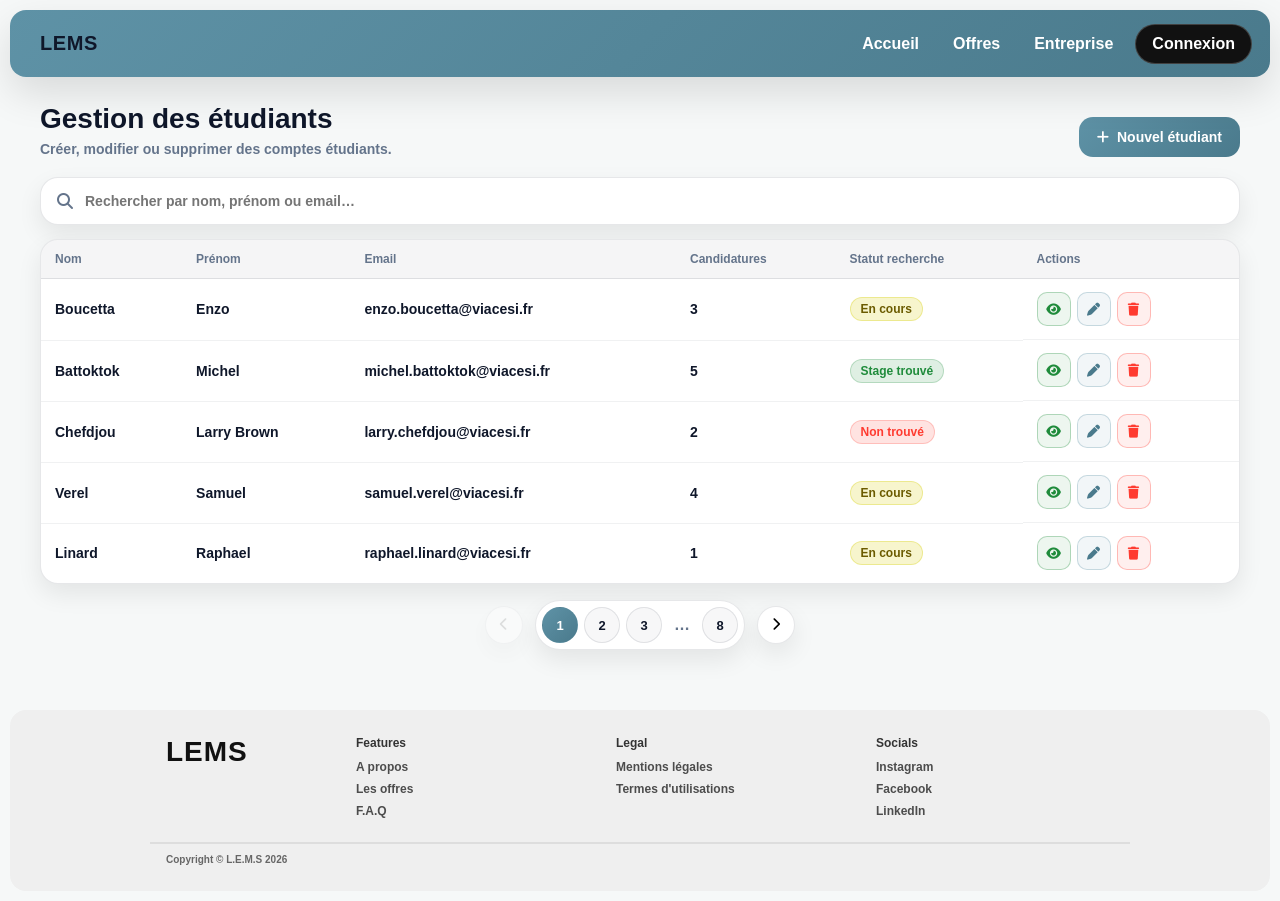
After one commit to LarryBrown802/Projet-dev-web, a PHP site: page /index.php?page=student_admin in a window 1280 px wide. The commit adds this page. Run offline with PHP 8.4, Linux system fonts and the light colour scheme.

Commit message:
Finalisation des redirections entre les pages avec php et twig

```diff
--- a/public/index.php
+++ b/public/index.php
@@ -15,6 +15,9 @@ use App\Controllers\CompanyPilotController;
 use App\Controllers\StudentPilotController;
 use App\Controllers\DashboardAdminController;
 use App\Controllers\OfferAdminController;
+use App\Controllers\CompanyAdminController;
+use App\Controllers\PilotAdminController;
+use App\Controllers\StudentAdminController;
 use Twig\Environment;
 use Twig\Loader\FilesystemLoader;
 
@@ -104,7 +107,22 @@ switch ($page) {
         $controller->index();
         break;
 
-    // ===== ADMIN ET PILOTES =====
+    case 'company_admin':
+        requireRole('admin');
+        $controller = new CompanyAdminController($twig);
+        $controller->index();
+        break;
+
+    case 'pilot_admin':
+        requireRole('admin');
+        $controller = new PilotAdminController($twig);
+        $controller->index();
+        break;
+
+    case 'student_admin':
+        $controller = new StudentAdminController($twig);
+        $controller->index();
+        break;
 
     // ===== DECONNEXION =====
     case 'logout':
--- /dev/null
+++ b/src/Controllers/StudentAdminController.php
@@ -0,0 +1,23 @@
+<?php
+
+namespace App\Controllers;
+
+use Twig\Environment;
+
+class StudentAdminController
+{
+    private Environment $twig;
+
+    public function __construct(Environment $twig)
+    {
+        $this->twig = $twig;
+    }
+
+    public function index(): void
+    {
+        echo $this->twig->render('student_admin.html.twig', [
+            'current_page' => 'student',
+        ]);
+
+    }
+}
--- a/templates/base.html.twig
+++ b/templates/base.html.twig
@@ -26,9 +26,9 @@
                 {% if session.role == 'admin' %}
                     <a href="/index.php?page=dashboard_admin"     class="{% if current_page == 'dashboard_admin' %}active{% endif %}">Dashboard</a>
                     <a href="/index.php?page=offer_admin" class="{% if current_page == 'offer_admin' %}active{% endif %}">Gérer offres</a>
-                    <a href="/index.php?page=gestion-entreprises"  class="{% if current_page == 'entreprises' %}active{% endif %}">Entreprises</a>
-                    <a href="/index.php?page=gestion-pilotes"   class="{% if current_page == 'pilotes' %}active{% endif %}">Pilotes</a>
-                    <a href="/index.php?page=gestion-etudiants"   class="{% if current_page == 'etudiants' %}active{% endif %}">Étudiants</a>
+                    <a href="/index.php?page=company_admin"  class="{% if current_page == 'company_admin' %}active{% endif %}">Entreprises</a>
+                    <a href="/index.php?page=pilot_admin"   class="{% if current_page == 'pilot_admin' %}active{% endif %}">Pilotes</a>
+                    <a href="/index.php?page=student_admin"   class="{% if current_page == 'student_admin' %}active{% endif %}">Étudiants</a>
 
                 {# ===== LIENS PILOTE ===== #}
                 {% elseif session.role == 'pilote' %}
--- /dev/null
+++ b/templates/student_admin.html.twig
@@ -0,0 +1,115 @@
+{% extends 'base.html.twig' %}
+
+{% block title %}Student{% endblock %}
+
+{% block stylesheets %}
+    <link rel="stylesheet" href="/assets/pages/Admin.css">
+{% endblock %}
+
+{% block content %}
+<main class="container">
+    <div class="page-head">
+        <div>
+            <h1>Gestion des étudiants</h1>
+            <p class="page-subtitle">Créer, modifier ou supprimer des comptes étudiants.</p>
+        </div>
+        <button class="btn-add" type="button" id="btnCreateEtu"><i class="fa-solid fa-plus"></i> Nouvel étudiant</button>
+    </div>
+    <div class="search-bar-wrap">
+        <div class="search-bar">
+            <i class="fa-solid fa-magnifying-glass"></i>
+            <input type="search" placeholder="Rechercher par nom, prénom ou email…" />
+        </div>
+    </div>
+    <!-- Tableau -->
+    <div class="table-wrap">
+        <table class="dash-table">
+            <thead>
+                <tr>
+                    <th>Nom</th>
+                    <th>Prénom</th>
+                    <th>Email</th>
+                    <th>Candidatures</th>
+                    <th>Statut recherche</th>
+                    <th>Actions</th>
+                </tr>
+            </thead>
+            <tbody>
+                <tr>
+                    <td><strong>Boucetta</strong></td>
+                    <td>Enzo</td>
+                    <td>enzo.boucetta@viacesi.fr</td>
+                    <td>3</td>
+                    <td><span class="badge badge--wait">En cours</span></td>
+                    <td class="actions-cell">
+                        <button class="btn-icon btn-view-etu" title="Voir les candidatures" data-nom="Boucetta" data-prenom="Enzo" data-email="enzo.boucetta@viacesi.fr" data-candidatures='[{"offre":"Développeur Web","entreprise":"Tech Solutions","date":"20/02/2026","statut":"wait"},{"offre":"Data Analyst","entreprise":"Data Insights","date":"15/02/2026","statut":"ok"},{"offre":"DevOps","entreprise":"Cloud Solutions","date":"10/02/2026","statut":"wait"}]'><i class="fa-solid fa-eye"></i></button>
+                        <button class="btn-icon btn-edit-etu" title="Modifier" data-nom="Boucetta" data-prenom="Enzo" data-email="enzo.boucetta@viacesi.fr"><i class="fa-solid fa-pen"></i></button>
+                        <button class="btn-icon btn-delete-etu" title="Supprimer" data-nom="Boucetta" data-prenom="Enzo"><i class="fa-solid fa-trash"></i></button>
+                    </td>
+                </tr>
+                <tr>
+                    <td><strong>Battoktok</strong></td>
+                    <td>Michel</td>
+                    <td>michel.battoktok@viacesi.fr</td>
+                    <td>5</td>
+                    <td><span class="badge badge--ok">Stage trouvé</span></td>
+                    <td class="actions-cell">
+                        <button class="btn-icon btn-view-etu" title="Voir les candidatures" data-nom="Battoktok" data-prenom="Michel" data-email="michel.battoktok@viacesi.fr" data-candidatures='[{"offre":"Data Analyst","entreprise":"Data Insights","date":"19/02/2026","statut":"ok"},{"offre":"Développeur Web","entreprise":"Tech Solutions","date":"10/02/2026","statut":"no"}]'><i class="fa-solid fa-eye"></i></button>
+                        <button class="btn-icon btn-edit-etu" title="Modifier" data-nom="Battoktok" data-prenom="Michel" data-email="michel.battoktok@viacesi.fr"><i class="fa-solid fa-pen"></i></button>
+                        <button class="btn-icon btn-delete-etu" title="Supprimer" data-nom="Battoktok" data-prenom="Michel"><i class="fa-solid fa-trash"></i></button>
+                    </td>
+                </tr>
+                <tr>
+                    <td><strong>Chefdjou</strong></td>
+                    <td>Larry Brown</td>
+                    <td>larry.chefdjou@viacesi.fr</td>
+                    <td>2</td>
+                    <td><span class="badge badge--no">Non trouvé</span></td>
+                    <td class="actions-cell">
+                        <button class="btn-icon btn-view-etu" title="Voir les candidatures" data-nom="Chefdjou" data-prenom="Larry Brown" data-email="larry.chefdjou@viacesi.fr" data-candidatures='[{"offre":"Cybersécurité","entreprise":"SecureTech","date":"18/02/2026","statut":"no"}]'><i class="fa-solid fa-eye"></i></button>
+                        <button class="btn-icon btn-edit-etu" title="Modifier" data-nom="Chefdjou" data-prenom="Larry Brown" data-email="larry.chefdjou@viacesi.fr"><i class="fa-solid fa-pen"></i></button>
+                        <button class="btn-icon btn-delete-etu" title="Supprimer" data-nom="Chefdjou" data-prenom="Larry Brown"><i class="fa-solid fa-trash"></i></button>
+                    </td>
+                </tr>
+                <tr>
+                    <td><strong>Verel</strong></td>
+                    <td>Samuel</td>
+                    <td>samuel.verel@viacesi.fr</td>
+                    <td>4</td>
+                    <td><span class="badge badge--wait">En cours</span></td>
+                    <td class="actions-cell">
+                        <button class="btn-icon btn-view-etu" title="Voir les candidatures" data-nom="Verel" data-prenom="Samuel" data-email="samuel.verel@viacesi.fr" data-candidatures='[{"offre":"DevOps","entreprise":"Cloud Solutions","date":"17/02/2026","statut":"wait"},{"offre":"Ingénieur IA","entreprise":"AI Labs","date":"12/02/2026","statut":"wait"}]'><i class="fa-solid fa-eye"></i></button>
+                        <button class="btn-icon btn-edit-etu" title="Modifier" data-nom="Verel" data-prenom="Samuel" data-email="samuel.verel@viacesi.fr"><i class="fa-solid fa-pen"></i></button>
+                        <button class="btn-icon btn-delete-etu" title="Supprimer" data-nom="Verel" data-prenom="Samuel"><i class="fa-solid fa-trash"></i></button>
+                    </td>
+                </tr>
+                <tr>
+                    <td><strong>Linard</strong></td>
+                    <td>Raphael</td>
+                    <td>raphael.linard@viacesi.fr</td>
+                    <td>1</td>
+                    <td><span class="badge badge--wait">En cours</span></td>
+                    <td class="actions-cell">
+                        <button class="btn-icon btn-view-etu" title="Voir les candidatures" data-nom="Linard" data-prenom="Raphael" data-email="raphael.linard@viacesi.fr" data-candidatures='[{"offre":"Ingénieur IA","entreprise":"AI Labs","date":"16/02/2026","statut":"wait"}]'><i class="fa-solid fa-eye"></i></button>
+                        <button class="btn-icon btn-edit-etu" title="Modifier" data-nom="Linard" data-prenom="Raphael" data-email="raphael.linard@viacesi.fr"><i class="fa-solid fa-pen"></i></button>
+                        <button class="btn-icon btn-delete-etu" title="Supprimer" data-nom="Linard" data-prenom="Raphael"><i class="fa-solid fa-trash"></i></button>
+                    </td>
+                </tr>
+            </tbody>
+        </table>
+    </div>
+
+    <!-- Refaire la pagination avec PHP -->
+    <nav class="pagination">
+      <button class="page-arrow" disabled><i class="fa-solid fa-chevron-left"></i></button>
+      <div class="page-numbers">
+        <button class="page-number active">1</button>
+        <button class="page-number">2</button>
+        <button class="page-number">3</button>
+        <span class="page-ellipsis">…</span>
+        <button class="page-number">8</button>
+      </div>
+      <button class="page-arrow"><i class="fa-solid fa-chevron-right"></i></button>
+    </nav>
+</main>
+{% endblock %}
```
Also changed, not shown: src/Controllers/CompanyAdminController.php (added, +23 -0 lines), src/Controllers/PilotAdminController.php (added, +23 -0 lines), templates/company_admin.html.twig (added, +108 -0 lines), templates/pilot_admin.html.twig (added, +91 -0 lines).
